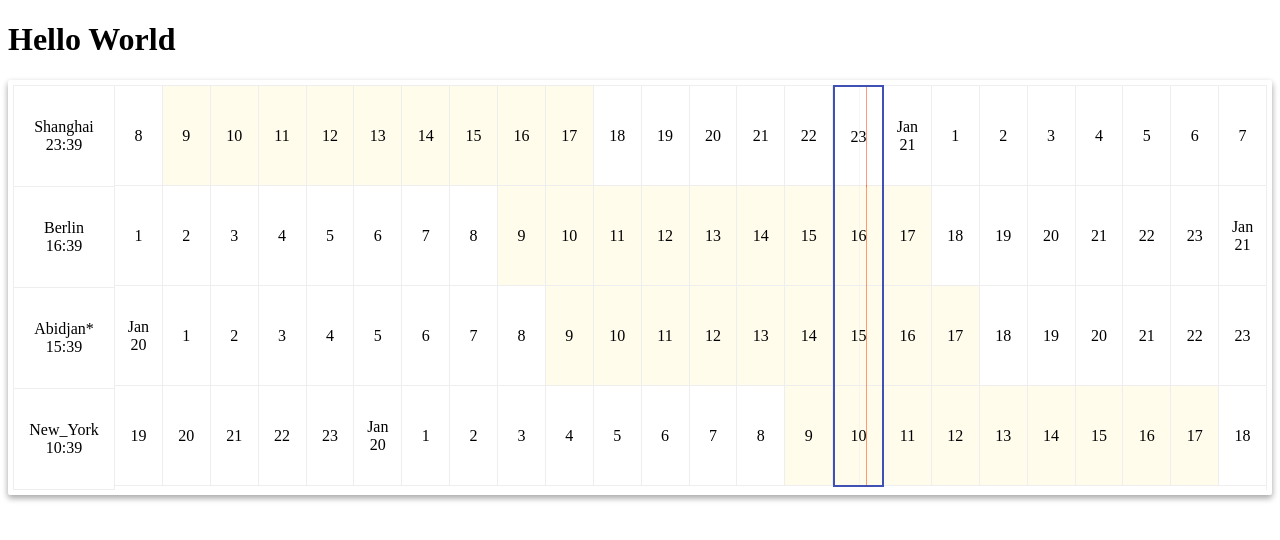
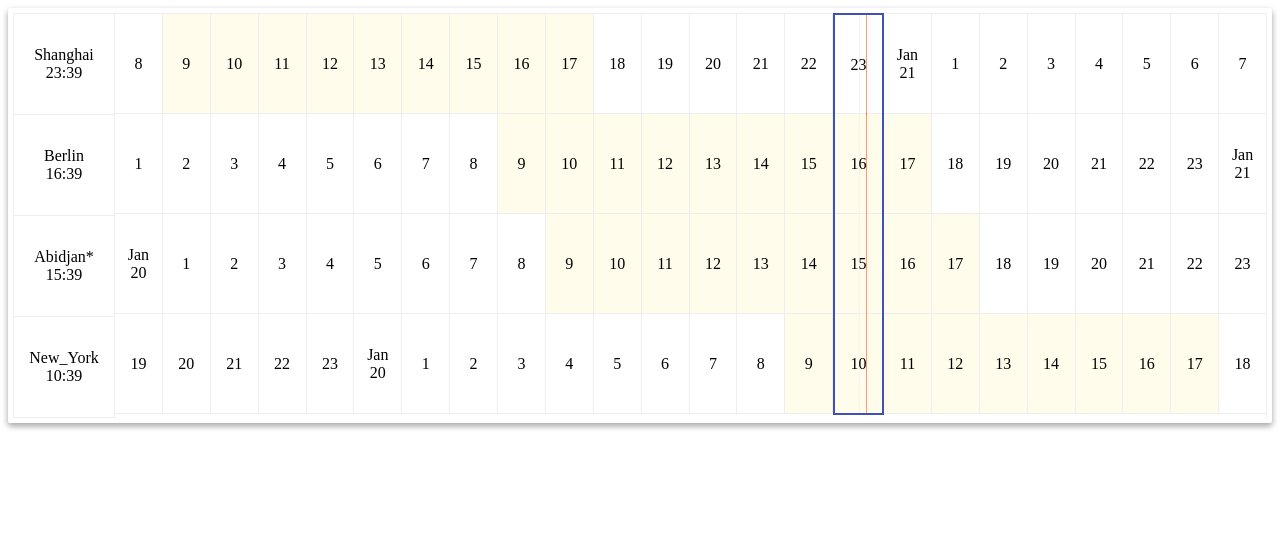
Before and after one commit to Jamesford/zonetime, a Next.js app: page / in a window 1280 px wide. Shown: the top 540 px of the page. Built offline with nearby package versions, Linux system fonts and the light colour scheme.

Commit message:
Update styles

```diff
--- a/components/TimezoneClock.js
+++ b/components/TimezoneClock.js
@@ -69,6 +69,7 @@ export default class TimezoneClock extends React.Component {
     })
 
     return (
+      <div className='wrapper'>
         <div className='clock'>
           {tick && this.renderMinuteTicker(now)}
 
@@ -108,13 +109,20 @@ export default class TimezoneClock extends React.Component {
               }
             </div>
           </div>
+        </div>
 
         <style jsx>{`
+          .wrapper {
+            display: flex;
+            justify-content: center;
+          }
           .clock {
             background: #fff;
             border-radius: 2px;
             box-shadow: 0 3px 6px rgba(0,0,0,0.16), 0 3px 6px rgba(0,0,0,0.23);
             padding: 5px;
+            width: 1600px;
+            min-width: 300px;
           }
           .columns {
             display: flex;
--- a/pages/index.js
+++ b/pages/index.js
@@ -5,9 +5,6 @@ import TimezoneClock from '../components/TimezoneClock'
 export default () => (
   <div>
     <Head />
-
-    <h1>Hello World</h1>
-
     <TimezoneClock />
   </div>
 )
```
Lines whose indentation alone changed are shown as unchanged.
